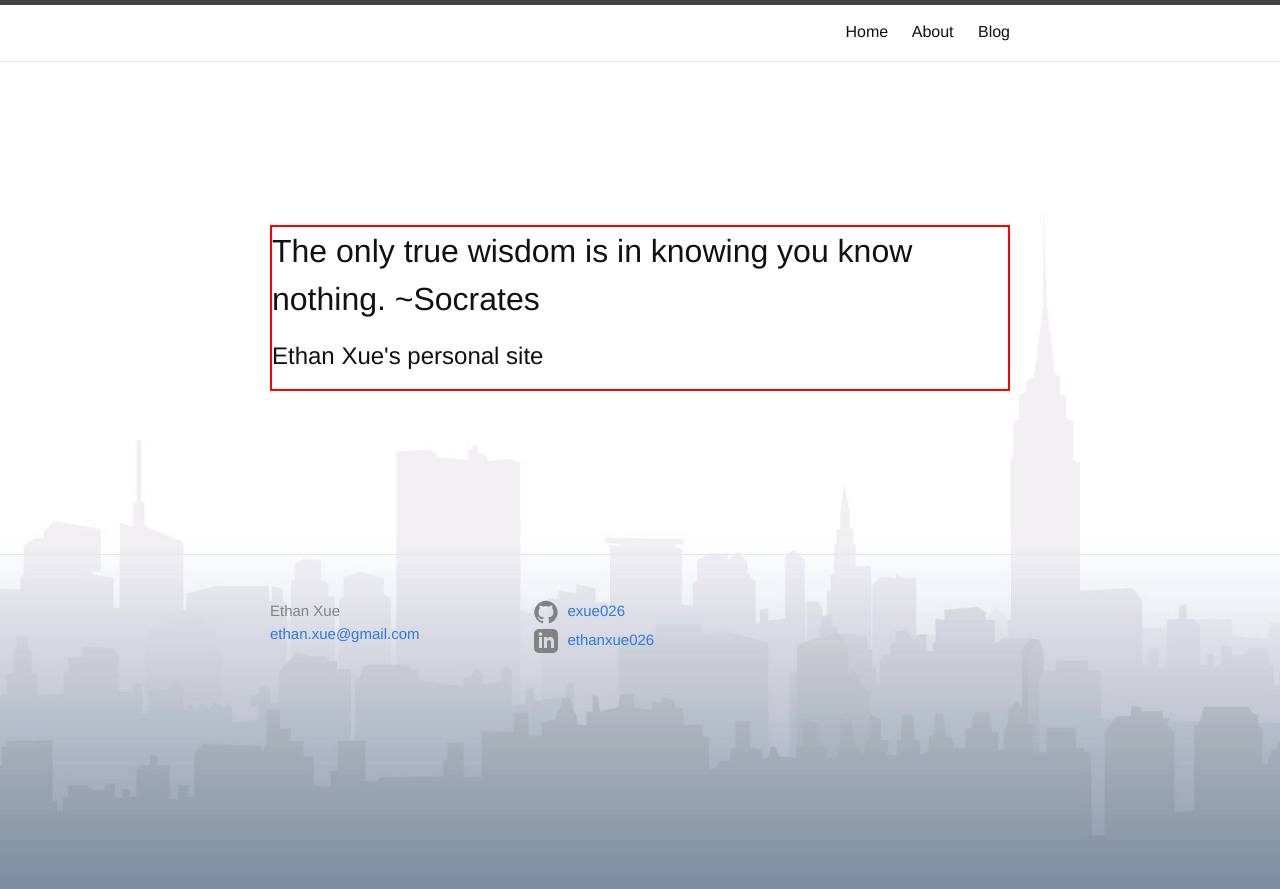
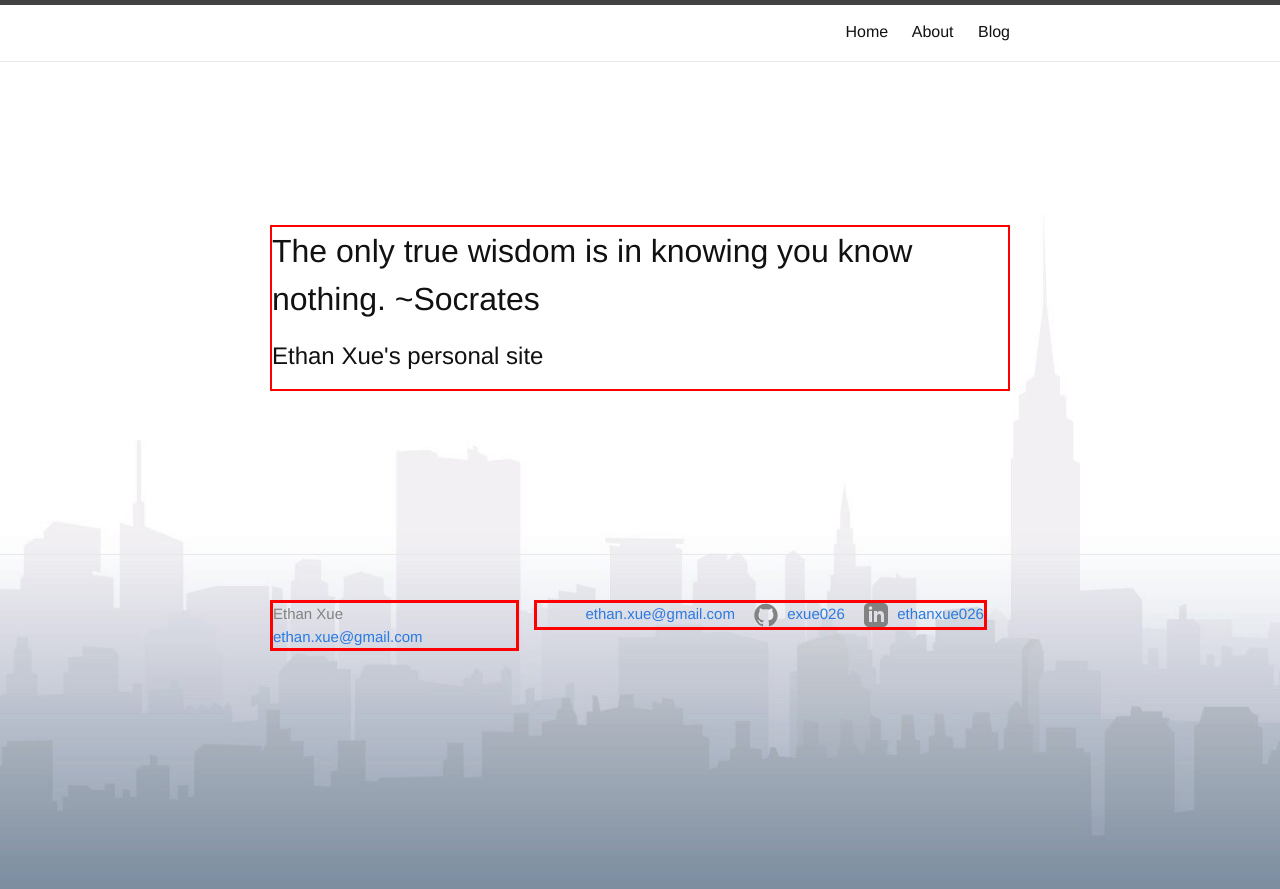
Before and after one commit to exue026/mysite, a Jekyll site: the page built from index.md, in a window 1280 px wide. Shown: the top 889 px of the page. Built offline with Jekyll 4.4.1, drawn with Linux system fonts in a browser that asks for light colours.

Commit message:
added email icon

```diff
--- a/_includes/footer.html
+++ b/_includes/footer.html
@@ -18,6 +18,11 @@
 
       <div class="footer-col footer-col-2">
         <ul class="social-media-list">
+          {% if site.email %}
+          <li>
+            {% include icon-email.html username=site.email %}
+          </li>
+          {% endif %}
           {% if site.github_username %}
           <li>
             {% include icon-github.html username=site.github_username %}
--- /dev/null
+++ b/_includes/icon-email.html
@@ -0,0 +1,4 @@
+<a href="https://github.com/{{ include.username }}">
+    <span class="icon icon--github">{% include icon-email.svg %}</span>
+    <span class="username">{{ include.username }}</span>
+</a>
--- a/_sass/minima/_layout.scss
+++ b/_sass/minima/_layout.scss
@@ -118,6 +118,13 @@
 .social-media-list {
   list-style: none;
   margin-left: 0;
+  border-style: solid;
+  border-color: red;
+}
+
+.social-media-list li {
+  display: inline;
+  margin-left: $spacing-unit / 2;
 }
 
 .footer-col-wrapper {
@@ -139,8 +146,7 @@
 }
 
 .footer-col-2 {
-  width: -webkit-calc(20% - (#{$spacing-unit} / 2));
-  width:         calc(20% - (#{$spacing-unit} / 2));
+  width: auto;
 }
 
 .footer-col-3 {
```
Also changed, not shown: _includes/icon-email.svg (added).
